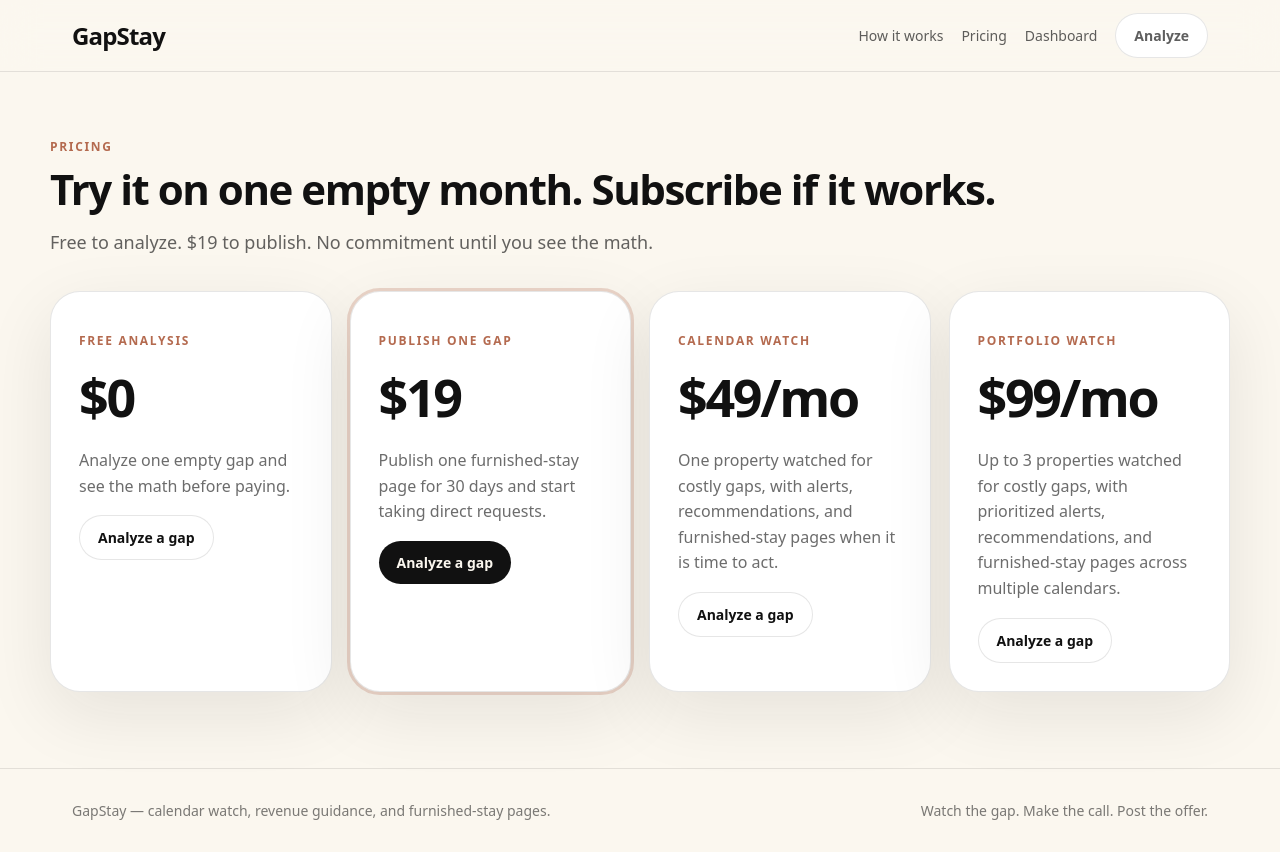
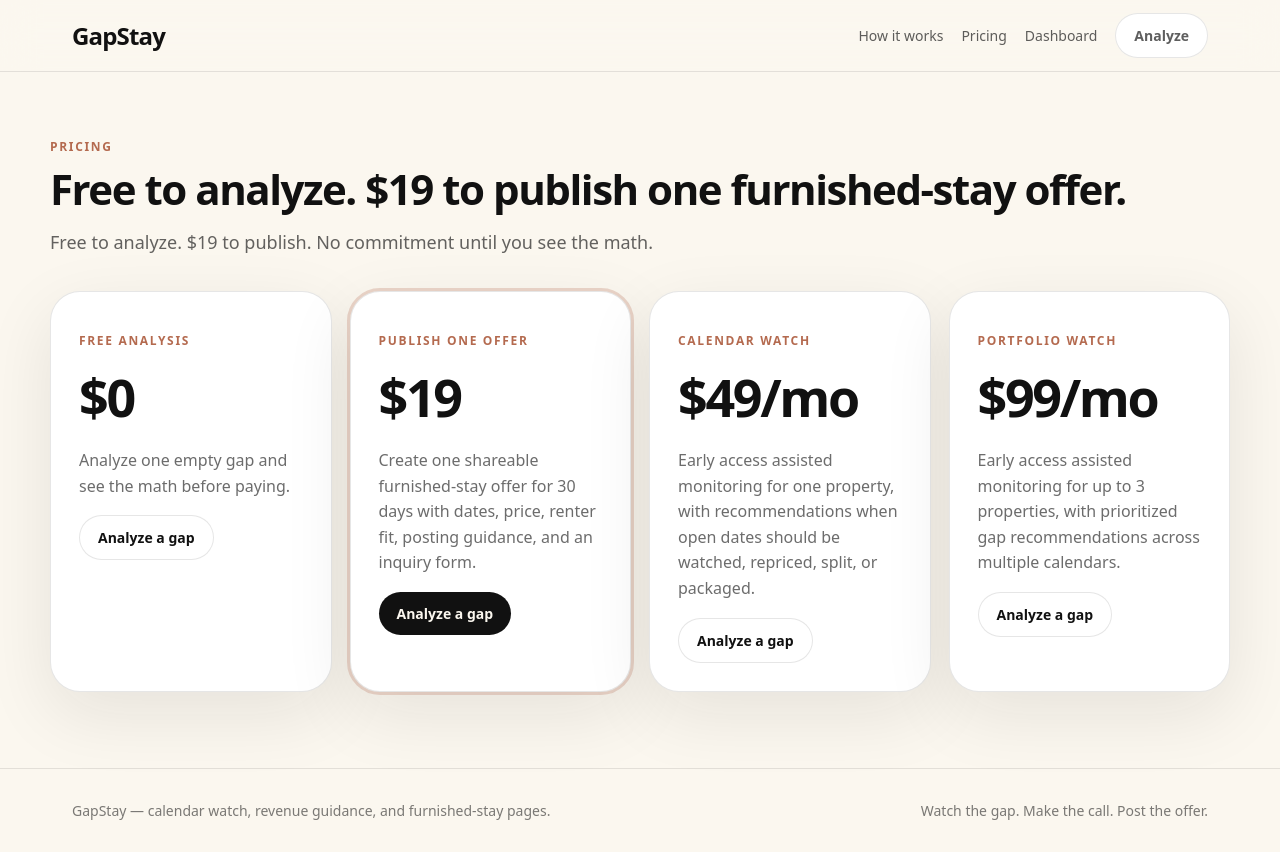
Before and after one commit to pissclams1/Pissclams, a Next.js app: page /pricing in a window 1280 px wide. Built offline with nearby package versions, Linux system fonts and the light colour scheme.

Commit message:
Clarify pricing plans

```diff
--- a/app/pricing/page.tsx
+++ b/app/pricing/page.tsx
@@ -2,15 +2,15 @@ import Link from "next/link";
 
 const plans = [
   { name: "Free analysis", price: "$0", text: "Analyze one empty gap and see the math before paying.", cta: "Analyze a gap", href: "/host", featured: false },
-  { name: "Publish one gap", price: "$19", text: "Publish one furnished-stay page for 30 days and start taking direct requests.", cta: "Analyze a gap", href: "/host", featured: true },
-  { name: "Calendar Watch", price: "$49/mo", text: "One property watched for costly gaps, with alerts, recommendations, and furnished-stay pages when it is time to act.", cta: "Analyze a gap", href: "/host", featured: false },
-  { name: "Portfolio Watch", price: "$99/mo", text: "Up to 3 properties watched for costly gaps, with prioritized alerts, recommendations, and furnished-stay pages across multiple calendars.", cta: "Analyze a gap", href: "/host", featured: false }
+  { name: "Publish one offer", price: "$19", text: "Create one shareable furnished-stay offer for 30 days with dates, price, renter fit, posting guidance, and an inquiry form.", cta: "Analyze a gap", href: "/host", featured: true },
+  { name: "Calendar Watch", price: "$49/mo", text: "Early access assisted monitoring for one property, with recommendations when open dates should be watched, repriced, split, or packaged.", cta: "Analyze a gap", href: "/host", featured: false },
+  { name: "Portfolio Watch", price: "$99/mo", text: "Early access assisted monitoring for up to 3 properties, with prioritized gap recommendations across multiple calendars.", cta: "Analyze a gap", href: "/host", featured: false }
 ];
 
 export default function PricingPage(){
   return <main className="wrap section topspace">
     <p className="kicker">Pricing</p>
-    <h1 className="big">Try it on one empty month. Subscribe if it works.</h1>
+    <h1 className="big">Free to analyze. $19 to publish one furnished-stay offer.</h1>
     <p className="lead" style={{fontSize:18}}>Free to analyze. $19 to publish. No commitment until you see the math.</p>
     <div className="grid grid4" style={{marginTop:34}}>{plans.map(p=><div className="card pad" key={p.name} style={p.featured?{outline:"3px solid rgba(180,106,79,.25)"}:{}}><p className="kicker">{p.name}</p><div className="price">{p.price}</div><p className="muted">{p.text}</p><Link className={p.featured?"darkpill":"pill"} href={p.href}>{p.cta}</Link></div>)}</div>
   </main>
```
